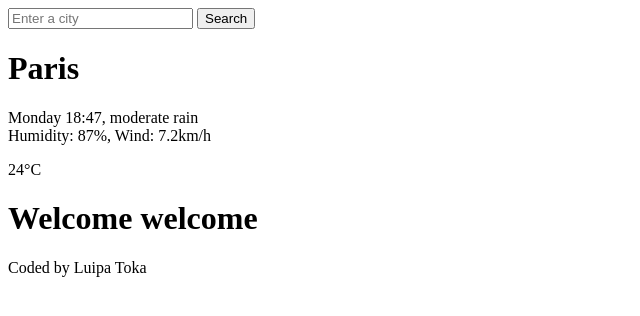
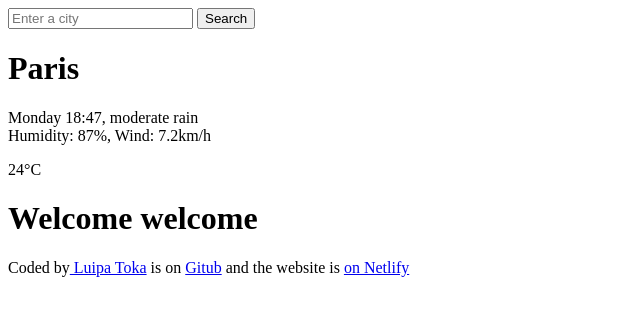
Before and after one commit to LuipaToka/vanilla, a plain HTML site: page index.html in a window 1280 px wide. Shown: the whole page, without its empty margins (0-640 px from the left). Drawn offline with Linux system fonts and the light colour scheme.

Commit message:
Added links to footer

```diff
--- a/index.html
+++ b/index.html
@@ -23,6 +23,10 @@
       </main>
     </header>
     <h1>Welcome welcome</h1>
-    <footer>Coded by Luipa Toka</footer>
+    <footer>
+      Coded by<a href="https://github.com/LuipaToka"> Luipa Toka</a> is on
+      <a href="https://github.com/LuipaToka/vanilla "> Gitub</a> and the website
+      is <a href="https://vanilla-weather-cute.netlify.app/"> on Netlify </a>
+    </footer>
   </body>
 </html>
```
